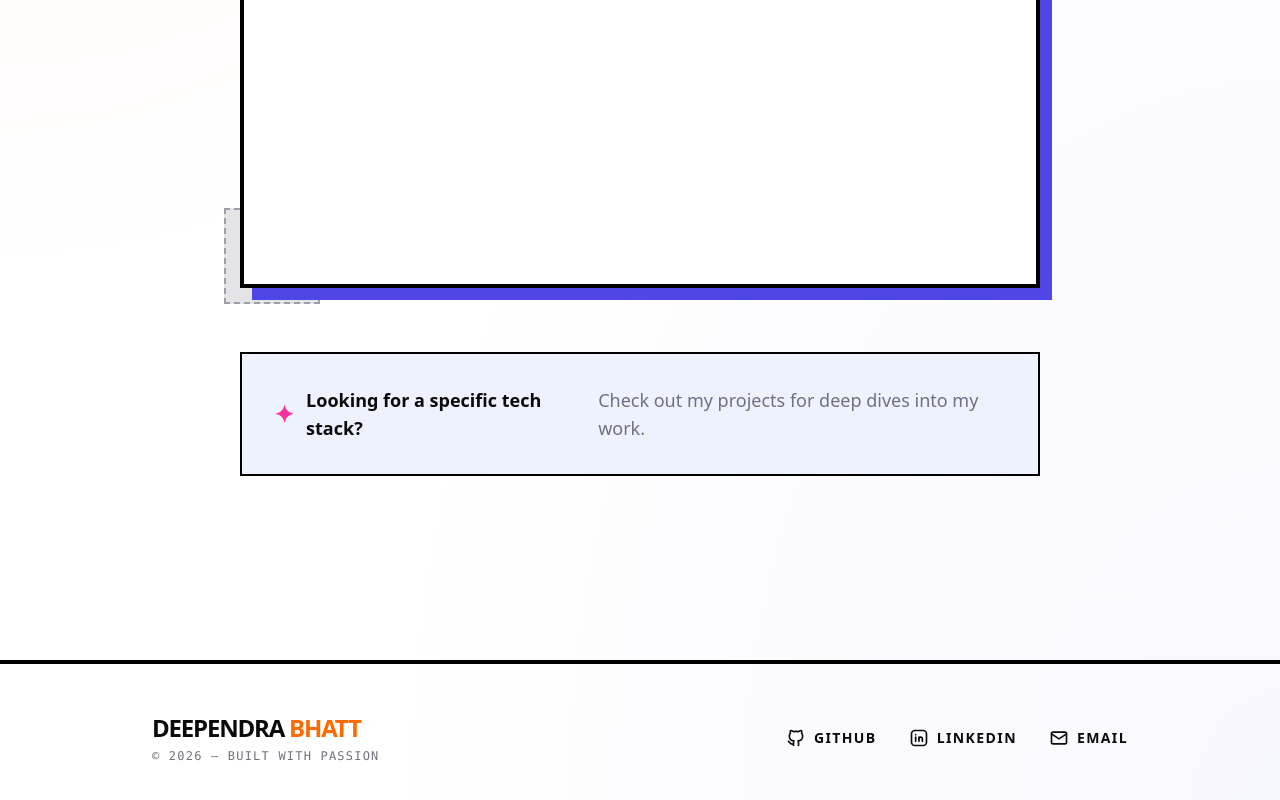
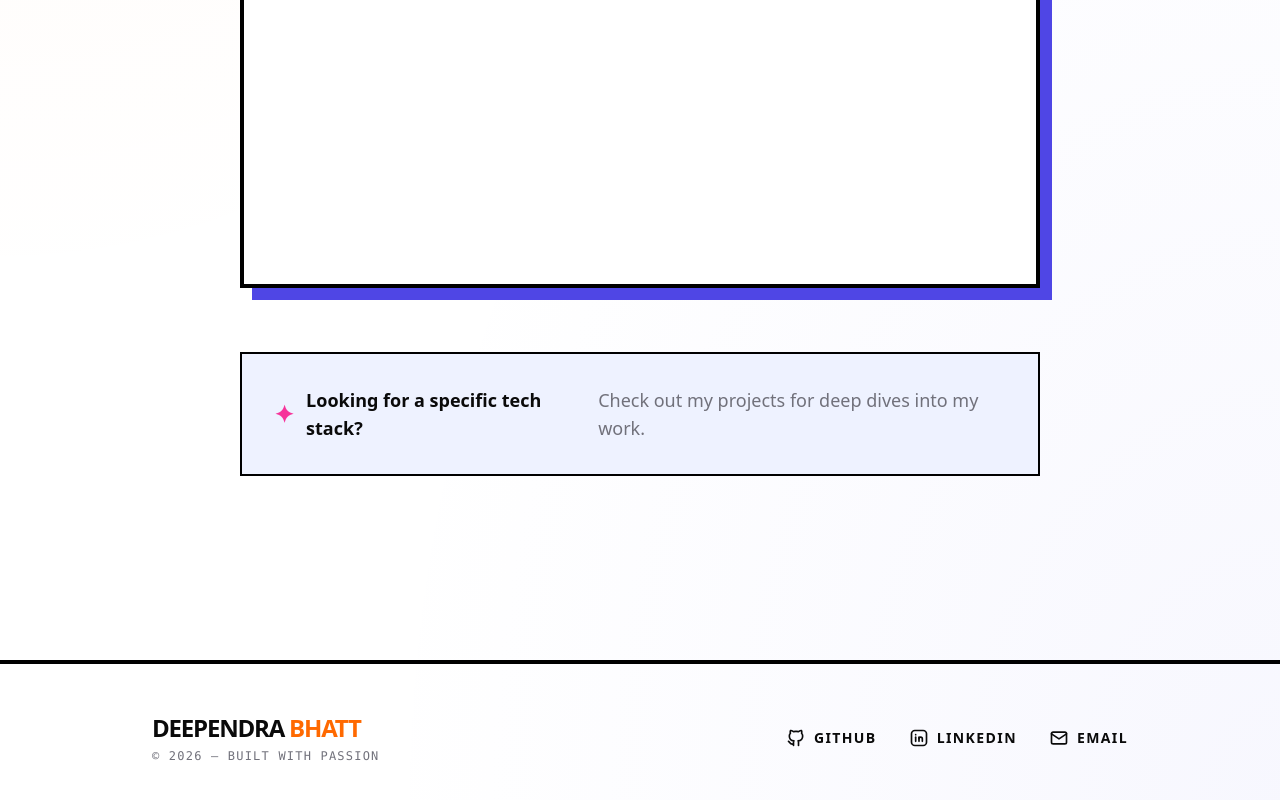
Before and after one commit to Deependra-Bhatt/portfolio-blog, a Next.js app: page /resume in a window 1280 px wide. Shown: the part 926-1726 px from the top of the page. Built offline with nearby package versions, Linux system fonts and the light colour scheme.

Commit message:
fixed resume page styling

```diff
--- a/src/app/resume/page.tsx
+++ b/src/app/resume/page.tsx
@@ -40,7 +40,6 @@ const ResumePage = () => {
           <h2 className="text-xs uppercase tracking-[0.3em] font-bold text-orange-500 mb-6 flex items-center gap-2">
             <span className="animate-pulse">●</span> Live Preview
           </h2>
-
           {/* PDF Wrapper with Glassmorphism & Brutalist Border */}
           <div className="relative z-10 w-full h-[80vh] border-4 border-black dark:border-white rounded-none bg-white dark:bg-zinc-900 shadow-[12px_12px_0px_0px_rgba(79,70,229,1)] dark:shadow-[12px_12px_0px_0px_rgba(249,115,22,1)] overflow-hidden">
             <iframe
@@ -49,9 +48,6 @@ const ResumePage = () => {
               title="Deependra Bhatt Resume"
             />
           </div>
-
-          {/* Decorative background element */}
-          <div className="absolute -bottom-4 -left-4 w-24 h-24 bg-zinc-200 dark:bg-zinc-800 -z-10 border-2 border-dashed border-zinc-400" />
         </div>
 
         {/* FOOTER CALLOUT */}
```
